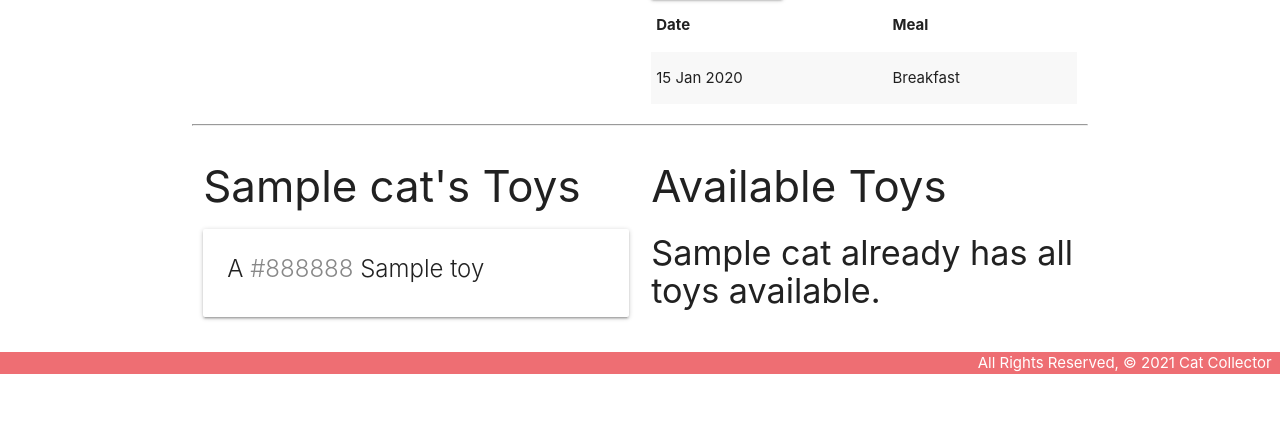
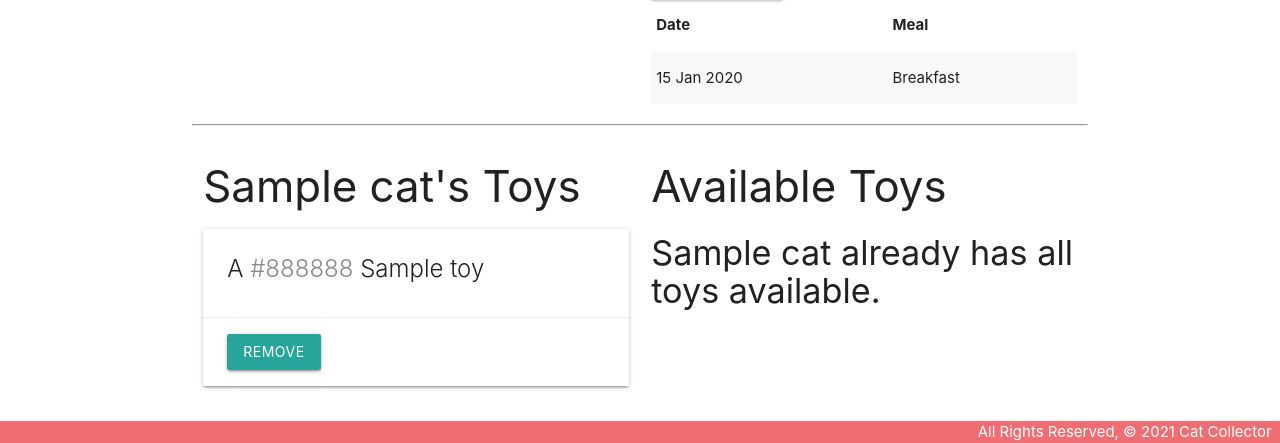
Before and after one commit to tdha/catcollector, a Django app: page /cats/1/ in a window 1280 px wide. Shown: the part 427-870 px from the top of the page. Before the commit the page ends 801 px from the top, so only its background shows below. Run offline with Django 5.2, Linux system fonts and the light colour scheme; tables that the repository leaves empty hold one stand-in row (values such as "Sample post").

Commit message:
Minor edits.

```diff
--- a/main_app/templates/cats/detail.html
+++ b/main_app/templates/cats/detail.html
@@ -59,6 +59,12 @@
                     A <span style="color: {{ toy.color }}">{{ toy.color }}</span> {{ toy.name }}
                 </span>
             </div>
+            <div class="card-action">
+                <form action="{% url 'remove_toy' cat.id toy.id %}" method="POST">
+                    {% csrf_token %}
+                    <button type="submit" class="btn">Remove</button>
+                </form>
+            </div>
         </div>
         {% endfor %}
         {% else %}
@@ -76,7 +82,7 @@
                 </span>
             </div>
             <div class="card-action">
-                <form action="{% url 'add_toy' cat.id toy.id %}" method="post">
+                <form action="{% url 'add_toy' cat.id toy.id %}" method="POST">
                     {% csrf_token %}
                     <button type="submit" class="btn">Add</button>
                 </form>
--- a/main_app/urls.py
+++ b/main_app/urls.py
@@ -13,6 +13,7 @@ urlpatterns = [
     path('cats/<int:pk>/update', views.CatUpdate.as_view(), name='cats_update'), # use pk for class-based views
     path('cats/<int:pk>/delete', views.CatDelete.as_view(), name='cats_delete'),
     path('cats/<int:cat_id>/add_toy/<int:toy_id>', views.add_toy, name='add_toy'),
+    path('cats/<int:cat_id>/remove_toy/<int:toy_id>', views.remove_toy, name='remove_toy'),
 
     path('toys/', views.ToyList.as_view(), name='toys_index'),
     path('toys/<int:pk>/', views.ToyDetail.as_view(), name='toys_detail'),
--- a/main_app/views.py
+++ b/main_app/views.py
@@ -33,12 +33,13 @@ def add_toy(request, cat_id, toy_id):
     Cat.objects.get(id=cat_id).toys.add(toy_id)
     return redirect('detail', cat_id=cat_id)
 
+def remove_toy(request, cat_id, toy_id):
+    Cat.objects.get(id=cat_id).toys.remove(toy_id)
+    return redirect('detail', cat_id=cat_id)
+
 def add_feeding(request, cat_id):
-    # create a ModelForm instance using the data in the request.POST
     form = FeedingForm(request.POST)
-    # validate the form
     if form.is_valid():
-        # don't save the form to the db until it had the cat_id assigned
         new_feeding = form.save(commit=False)
         new_feeding.cat_id = cat_id
         new_feeding.save()
@@ -46,7 +47,7 @@ def add_feeding(request, cat_id):
 
 class CatCreate(CreateView):
     model = Cat
-    fields = '__all__'
+    fields = ['name', 'breed', 'description', 'age']
 
 class CatUpdate(UpdateView):
     model = Cat
```
